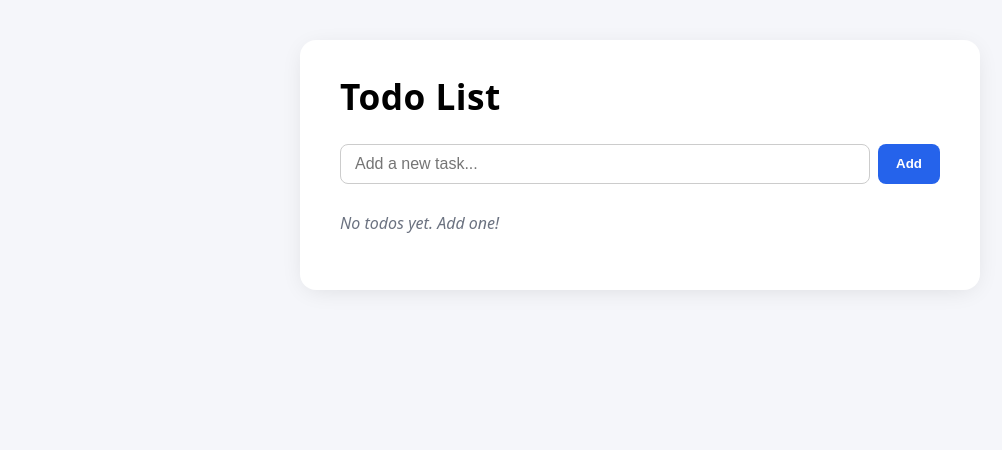
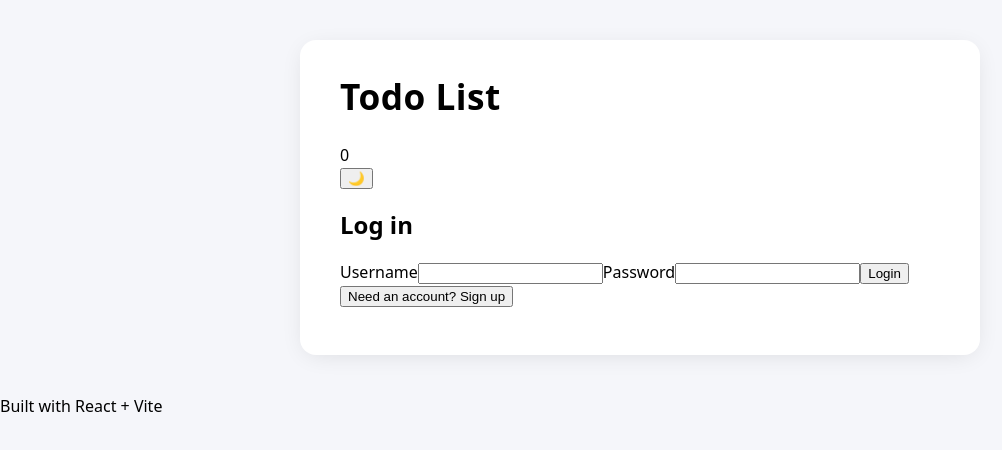
Before and after one commit to anon381/to-do-list, a React (Vite) app: page / in a window 1280 px wide. Shown: the top 450 px of the page, without its empty margins (0-1002 px from the left). Built offline with nearby package versions, Linux system fonts and the light colour scheme; the HTML template or start-up script is replaced by a standard one.

Commit message:
Enhance App component with auth & dynamic title

```diff
--- a/src/App.jsx
+++ b/src/App.jsx
@@ -1,36 +1,159 @@
-import { useState } from 'react';
+import { useState, useEffect } from 'react';
+import { AnimatePresence, motion } from 'framer-motion';
 import TodoInput from './components/TodoInput';
 import TodoList from './components/TodoList';
 import './app.css';
 
 export default function App() {
   const [todos, setTodos] = useState([]);
+  const [theme, setTheme] = useState(() => window.matchMedia && window.matchMedia('(prefers-color-scheme: dark)').matches ? 'dark' : 'light');
+  const [token, setToken] = useState(() => localStorage.getItem('token') || '');
+  const [username, setUsername] = useState(() => localStorage.getItem('username') || '');
+  const [loading, setLoading] = useState(false);
+  const [error, setError] = useState('');
+  const API = 'http://localhost:4000';
 
-  const addTodo = (text) => {
-    if(!text.trim()) return;
-    setTodos(prev => [...prev, { id: crypto.randomUUID(), text: text.trim(), done: false }]);
+  useEffect(() => {
+    document.documentElement.dataset.theme = theme;
+  }, [theme]);
+
+  // Dynamic page title reflecting remaining tasks
+  useEffect(() => {
+    const remaining = todos.filter(t => !t.done).length;
+    document.title = remaining > 0 ? `Todo List (${remaining} pending)` : 'Todo List';
+  }, [todos]);
+
+  const fetchTodos = async (activeToken = token) => {
+    if (!activeToken) return;
+    try {
+      const res = await fetch(`${API}/todos`, { headers: { Authorization: `Bearer ${activeToken}` } });
+      if (!res.ok) throw new Error('Failed to load todos');
+      const data = await res.json();
+      setTodos(data.todos || []);
+    } catch (e) {
+      console.error(e);
+    }
   };
 
-  const toggleTodo = (id) => {
-    setTodos(prev => prev.map(t => t.id === id ? { ...t, done: !t.done } : t));
+  useEffect(() => { fetchTodos(); // eslint-disable-next-line react-hooks/exhaustive-deps
+  }, [token]);
+
+  const addTodo = async (text) => {
+    if(!text.trim() || !token) return;
+    try {
+      const res = await fetch(`${API}/todos`, { method:'POST', headers:{ 'Content-Type':'application/json', Authorization:`Bearer ${token}` }, body: JSON.stringify({ text }) });
+      if(!res.ok) throw new Error('Add failed');
+      const todo = await res.json();
+      setTodos(prev => [...prev, todo]);
+    } catch(e){ console.error(e); }
   };
 
-  const deleteTodo = (id) => {
-    setTodos(prev => prev.filter(t => t.id !== id));
+  const toggleTodo = async (id) => {
+    setTodos(prev => prev.map(t => t.id === id ? { ...t, done: !t.done } : t));
+    try { await fetch(`${API}/todos/${id}/toggle`, { method:'PATCH', headers:{ Authorization:`Bearer ${token}` } }); } catch(e){ console.error(e); }
   };
 
-  const clearCompleted = () => {
+  const deleteTodo = async (id) => {
+    setTodos(prev => prev.filter(t => t.id !== id));
+    try { await fetch(`${API}/todos/${id}`, { method:'DELETE', headers:{ Authorization:`Bearer ${token}` } }); } catch(e){ console.error(e); }
+  };
+
+  const clearCompleted = async () => {
     setTodos(prev => prev.filter(t => !t.done));
+    try { await fetch(`${API}/todos?completed=true`, { method:'DELETE', headers:{ Authorization:`Bearer ${token}` } }); } catch(e){ console.error(e); }
   }
 
+  const authRequest = async (endpoint, creds) => {
+    setLoading(true); setError('');
+    try {
+      const res = await fetch(`${API}/${endpoint}`, { method:'POST', headers:{ 'Content-Type':'application/json' }, body: JSON.stringify(creds) });
+      const data = await res.json();
+      if(!res.ok) throw new Error(data.error || 'Auth failed');
+      setToken(data.token); setUsername(data.username);
+      localStorage.setItem('token', data.token); localStorage.setItem('username', data.username);
+      fetchTodos(data.token);
+    } catch(e){ setError(e.message); }
+    finally { setLoading(false); }
+  };
+
+  const logout = () => {
+    setToken(''); setUsername(''); setTodos([]); localStorage.removeItem('token'); localStorage.removeItem('username');
+  };
+
   return (
-    <div className="app-container">
-      <h1>Todo List</h1>
-      <TodoInput onAdd={addTodo} />
-      <TodoList todos={todos} onToggle={toggleTodo} onDelete={deleteTodo} />
-      {todos.some(t => t.done) && (
-        <button className="clear-btn" onClick={clearCompleted}>Clear Completed</button>
-      )}
+    <div className="app-shell">
+      <motion.div
+        className="app-container"
+        initial={{ opacity: 0, y: 24 }}
+        animate={{ opacity: 1, y: 0 }}
+        transition={{ duration: 0.5, ease: 'easeOut' }}
+      >
+        <header className="app-header">
+          <div className="title-wrap">
+            <motion.h1 layoutId="title" className="gradient-text">Todo List</motion.h1>
+            <span className="count-chip" aria-label="Total tasks">{todos.length}</span>
+          </div>
+          <div className="header-actions">
+            {token && <span className="user-chip">{username}</span>}
+            <button
+              className="theme-toggle"
+              onClick={() => setTheme(t => t === 'dark' ? 'light' : 'dark')}
+              aria-label="Toggle theme"
+            >{theme === 'dark' ? '🌞' : '🌙'}</button>
+            {token && <button className="logout-btn" onClick={logout}>Logout</button>}
+          </div>
+        </header>
+        {!token ? (
+          <AuthPanel onSubmit={authRequest} loading={loading} error={error} />
+        ) : (
+          <>
+            <TodoInput onAdd={addTodo} />
+            <AnimatePresence initial={false} mode="popLayout">
+              <TodoList todos={todos} onToggle={toggleTodo} onDelete={deleteTodo} />
+            </AnimatePresence>
+          </>
+        )}
+        <AnimatePresence>
+          {todos.some(t => t.done) && (
+            <motion.button
+              key="clear"
+              className="clear-btn"
+              onClick={clearCompleted}
+              initial={{ opacity: 0, y: 10 }}
+              animate={{ opacity: 1, y: 0 }}
+              exit={{ opacity: 0, y: 10 }}
+            >Clear Completed</motion.button>
+          )}
+        </AnimatePresence>
+      </motion.div>
+      <footer className="app-footer">Built with React + Vite</footer>
     </div>
   );
 }
+
+function AuthPanel({ onSubmit, loading, error }) {
+  const [mode, setMode] = useState('login');
+  const [form, setForm] = useState({ username: '', password: '' });
+  const toggle = () => setMode(m => m === 'login' ? 'signup' : 'login');
+  const submit = (e) => { e.preventDefault(); onSubmit(mode === 'login' ? 'login' : 'signup', form); };
+  return (
+    <motion.div className="auth-panel" initial={{ opacity:0, y:10 }} animate={{ opacity:1, y:0 }}>
+      <form onSubmit={submit} className="auth-form">
+        <h2>{mode === 'login' ? 'Log in' : 'Create account'}</h2>
+        <label>
+          <span>Username</span>
+          <input autoComplete="username" required value={form.username} onChange={e => setForm({ ...form, username: e.target.value })} />
+        </label>
+        <label>
+          <span>Password</span>
+          <input type="password" autoComplete={mode === 'login' ? 'current-password' : 'new-password'} required value={form.password} onChange={e => setForm({ ...form, password: e.target.value })} />
+        </label>
+        {error && <div className="error-msg" role="alert">{error}</div>}
+        <button type="submit" disabled={loading}>{loading ? 'Please wait...' : (mode === 'login' ? 'Login' : 'Sign up')}</button>
+        <button type="button" className="link-btn" onClick={toggle}>
+          {mode === 'login' ? 'Need an account? Sign up' : 'Have an account? Log in'}
+        </button>
+      </form>
+    </motion.div>
+  );
+}
```
